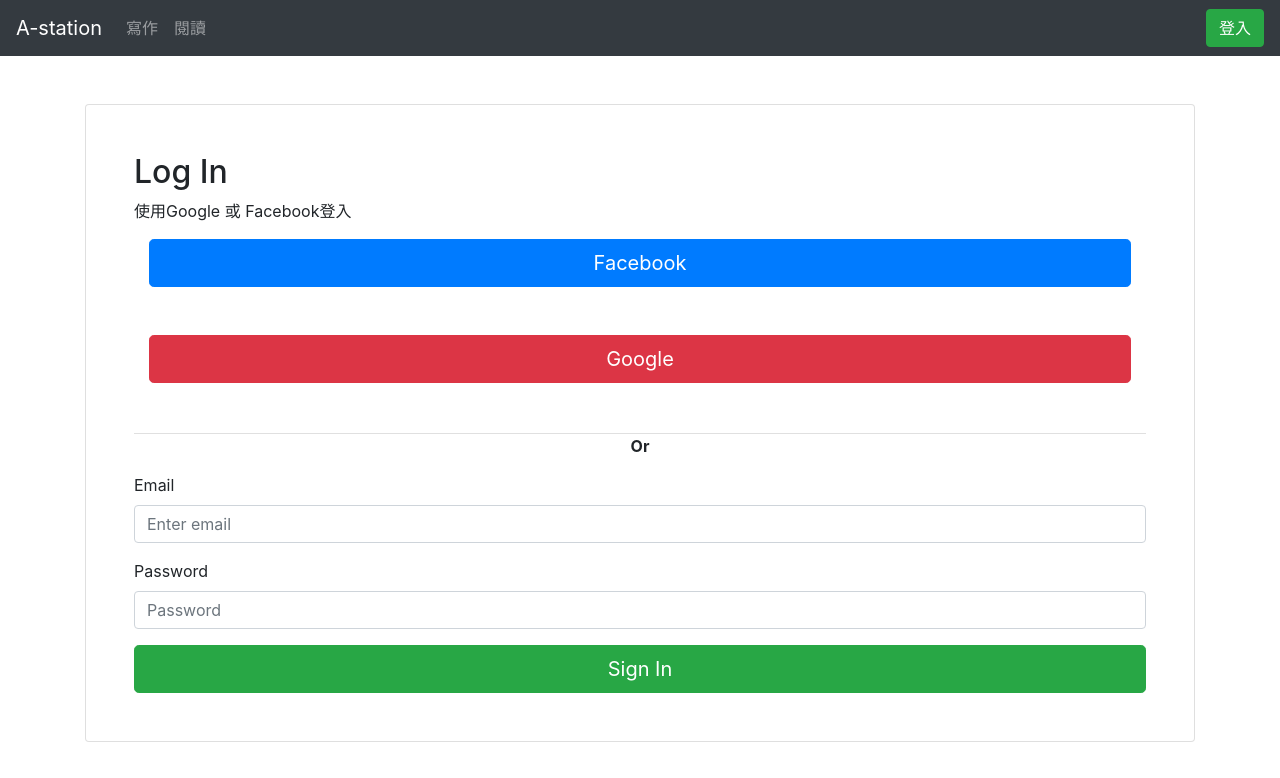
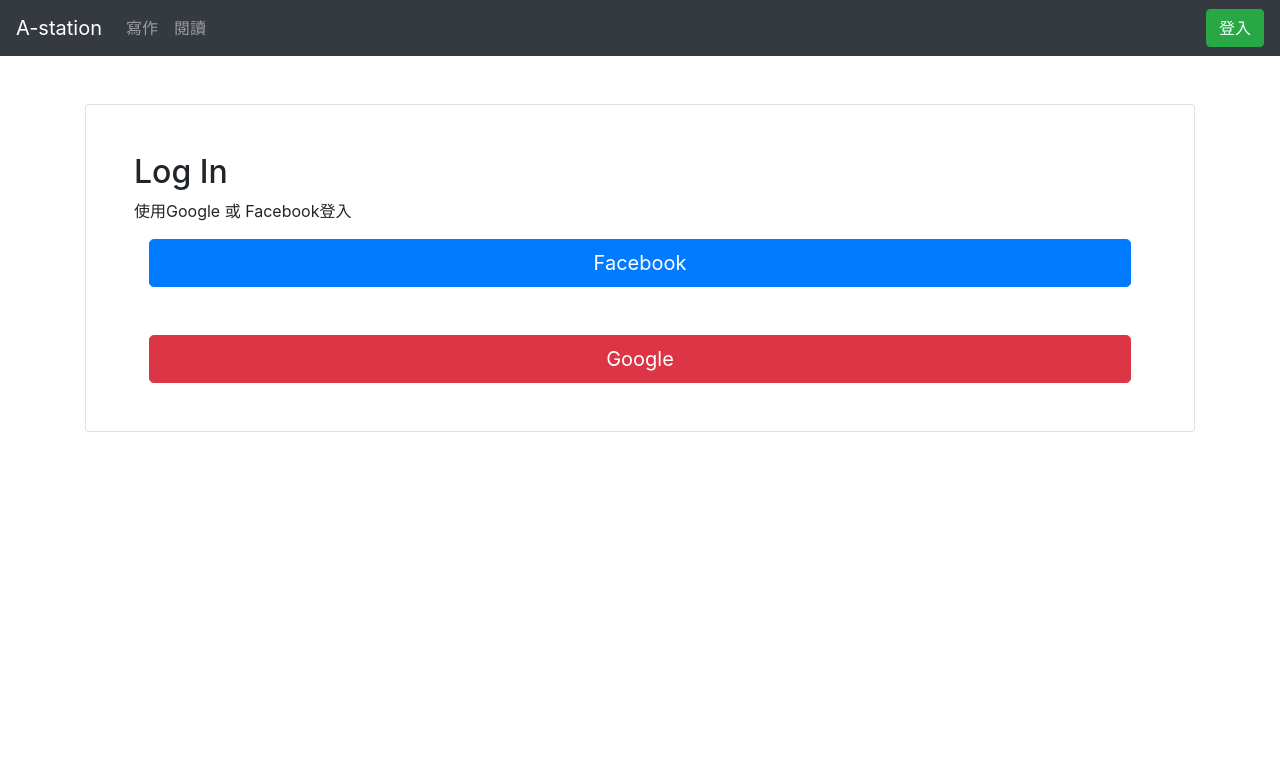
Before and after one commit to louiskwt/react-a-station, a React (Create React App) app: page /login in a window 1280 px wide. Shown: the top 778 px of the page. Built offline with nearby package versions, Linux system fonts and the light colour scheme.

Commit message:
cleaned up Login

```diff
--- a/src/components/Login.js
+++ b/src/components/Login.js
@@ -27,20 +27,6 @@
 							</Col>
 						</Row>
 					</Container>
-					<div className='or-seperator'>
-						<b>Or</b>
-					</div>
-					<Form.Group className='mb-3'>
-						<Form.Label>Email</Form.Label>
-						<Form.Control type='email' placeholder='Enter email' />
-					</Form.Group>
-					<Form.Group className='mb-3'>
-						<Form.Label>Password</Form.Label>
-						<Form.Control type='password' placeholder='Password' />
-					</Form.Group>
-					<Button variant='success' size='lg' block>
-						Sign In
-					</Button>
 				</Form>
 			</Card>
 		</Container>
```
Also changed, not shown: src/components/SignUp.js (deleted, +0 -28 lines).
